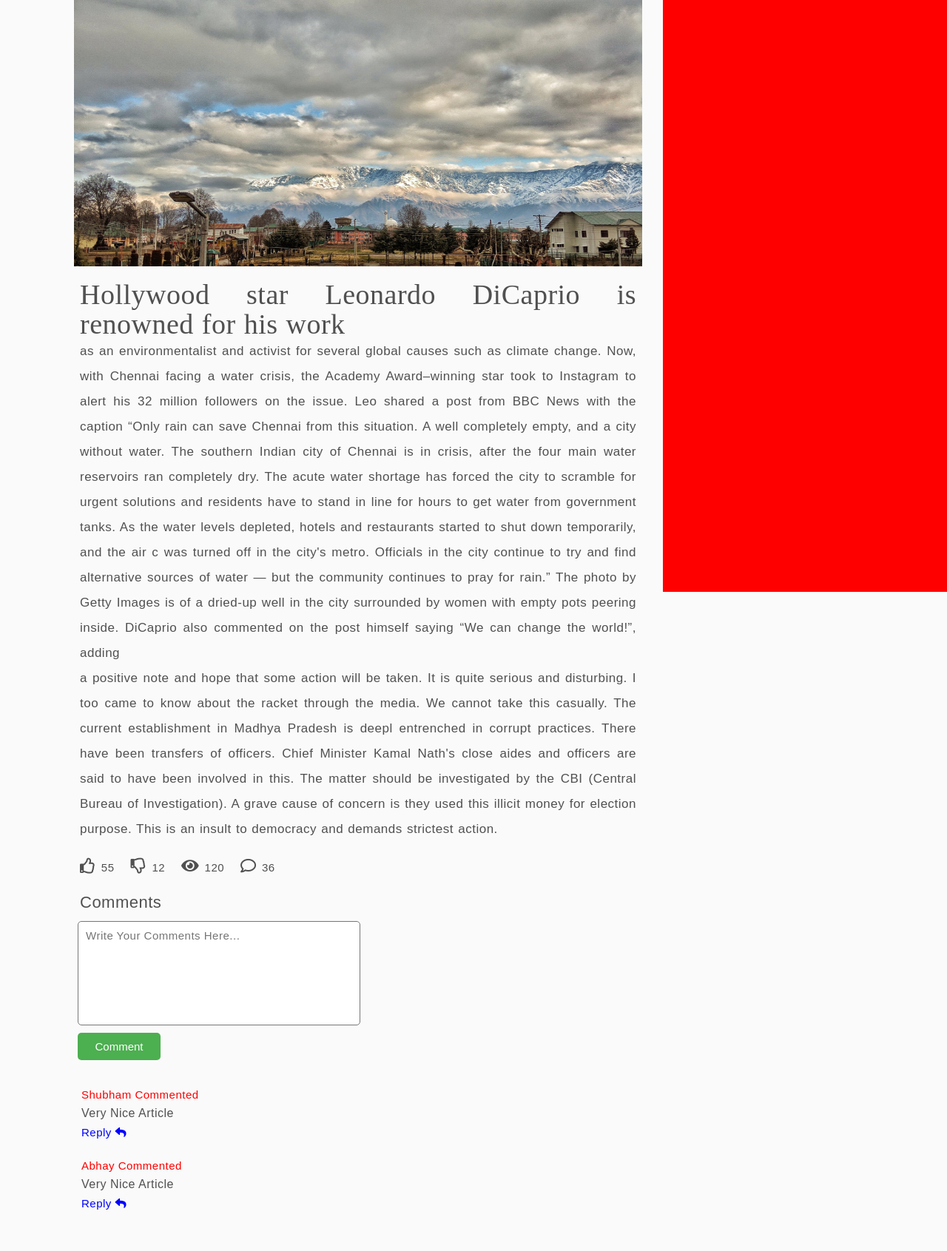
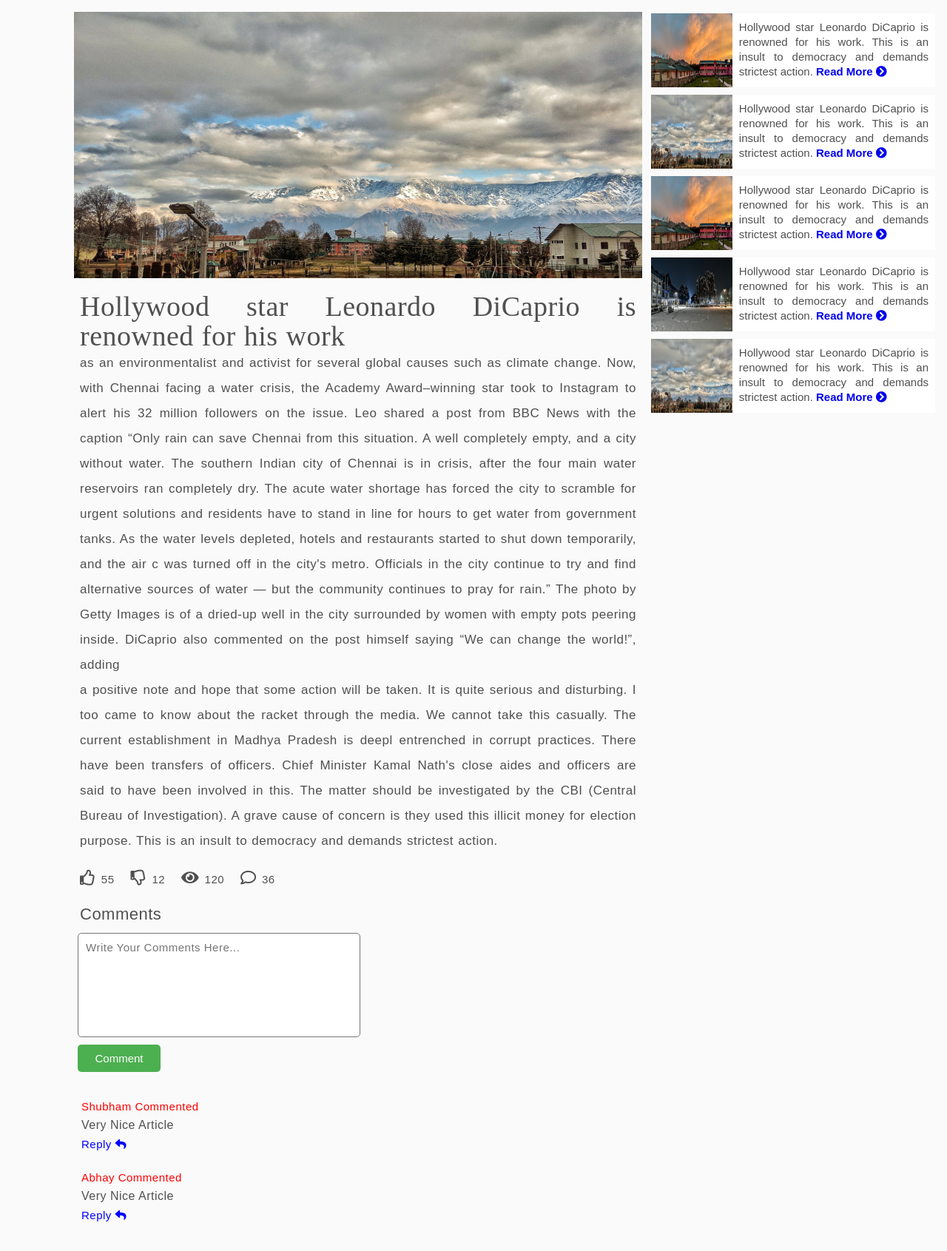
Before and after one commit to pnstech/pnstech.github.io, a PHP site: page /news.html in a window 1280 px wide. Shown: the whole page at 74% size. Before the commit the page ends 1635 px from the top, so only its background shows below. Run offline with PHP 8.4, Linux system fonts and the light colour scheme; some libraries are stand-ins or nearby versions.

Commit message:
night-king

```diff
--- a/css/news.css
+++ b/css/news.css
@@ -13,7 +13,7 @@ body{
    width:60%;
    height:auto;
    background: transparent;
-   margin:0 50px 0 100px;
+   margin:1rem 1rem 0 100px;
 }
 
 .news-body .news-img{
@@ -43,15 +43,6 @@ letter-spacing:0.5px;
   font-family: bold;
   line-height:40px;
    }
-
-.ad-body{
-width:30%;
-height:100vh;
-top:0;
-right:0;
-position: fixed;
-background:red;
-}
 
 .news-body .news-content .ldc{
    font-size:21px;
@@ -94,7 +85,7 @@ background:red;
 }
 
 .news-body .comments{
-   margin-bottom:20px;
+   margin-bottom:30px;
    display:flex;
    flex-direction:column;
 }
@@ -106,3 +97,61 @@ background:red;
    margin-top:8px;
    letter-spacing: 0.5px;
 }
+
+.ad-body{
+   width:30%;
+   height:100vh;
+   top:0;
+   right:0;
+   position: fixed;
+   display:flex;
+   align-items:center;
+   flex-direction: column;
+   padding:0.5rem 1rem;
+
+   }
+
+   .ad-body .flash{
+      background:white;
+      width:100%;
+      display: flex;
+      flex-direction:row;
+      height:100px;
+      overflow: hidden;
+      margin-top:10px;
+   }
+   .ad-body .flash .nimg{
+      height:100px;
+      width:30%;
+      overflow: hidden;
+   }
+   .ad-body .flash .nimg img{
+      width:100%;
+      height:100%;
+      cursor:pointer;
+      transition: all 0.4s ease;
+   }
+
+   .ad-body .flash .nimg img:hover{
+          width:107%;
+          height:107%;
+   }
+   .ad-body .flash .ncontent{
+      width:70%;
+      text-align: justify;
+      padding:9px;
+   }
+
+   .ad-body .flash .ncontent p{
+      font-size:15px;
+      line-height:20px;
+   }
+
+   .ad-body .flash .ncontent p a{
+      text-decoration: none;
+      font-weight:bold;
+   }
+
+   .ad-body .flash .ncontent p a:hover{
+      color:red;
+   }
--- a/index.html
+++ b/index.html
@@ -55,7 +55,7 @@ crossorigin="anonymous">
 <ul>
 <li><a href="index.html" class="home">Home</a></li>
 <li><a href="team.html" class="homex">Our team</a></li>
-<li><a href="#news" class="homex">News</a></li>
+<li><a href="news.html" class="homex">News</a></li>
 <li><a href="#about" class="homex">About Us</a></li>
 <li><a class="sub-menu">Exams <i class="fas fa-caret-square-down"></i></a>
 <ul>
@@ -194,8 +194,6 @@ Here you can check out the news & events related to each and every NIT.</p>
 </div>
 </div>
 
-
-<a id="news"></a>
 <div style="width:100%;height:1%;background:transparent;margin-top:4%;"></div>
 <div class="explore" style="margin-top:0;">
   <p class="main-expo">News & Articles</p>
@@ -210,7 +208,7 @@ Here you can check out the news & events related to each and every NIT.</p>
      <p>Lorem Ipsum is simply dummy text of the printing and
         typesetting industry.
        Lorem Ipsum has been the industry's standard...
-       <a href="#">Read Full <i class="fas fa-chevron-circle-right"></i></a></p>
+       <a href="#">Read Full<i class="fas fa-chevron-circle-right"></i></a></p>
      </p>
     </div>
 
--- a/news.html
+++ b/news.html
@@ -81,11 +81,49 @@ crossorigin="anonymous">
     </div>
         </div>
 <div class="ad-body">
-        <div class="flash"></div>
-        <div class="flash"></div>
-        <div class="flash"></div>
-        <div class="flash"></div>
-        <div class="flash"></div>
+
+        <div class="flash">
+            <div class="nimg"> <img src="images/nature srix.jpg"></div>
+            <div class="ncontent"><p>Hollywood star Leonardo DiCaprio is renowned for his work.
+                    This is an insult to democracy and demands strictest action.
+                     <a href="#">Read More  <i class="fas fa-chevron-circle-right"></i></a>
+            </p></div>
+        </div>
+
+        <div class="flash">
+                <div class="nimg"> <img src="images/nature sri.jpg"></div>
+                <div class="ncontent"><p>Hollywood star Leonardo DiCaprio is renowned for his work.
+                        This is an insult to democracy and demands strictest action.
+                         <a href="#">Read More  <i class="fas fa-chevron-circle-right"></i></a>
+                </p></div>
+            </div>
+
+            <div class="flash">
+                    <div class="nimg"> <img src="images/nature srix.jpg"></div>
+                    <div class="ncontent"><p>Hollywood star Leonardo DiCaprio is renowned for his work.
+                            This is an insult to democracy and demands strictest action.
+                             <a href="#">Read More  <i class="fas fa-chevron-circle-right"></i></a>
+                    </p></div>
+                </div>
+
+                <div class="flash">
+                        <div class="nimg"> <img src="images/nitsri.jpg"></div>
+                        <div class="ncontent"><p>Hollywood star Leonardo DiCaprio is renowned for his work.
+                                This is an insult to democracy and demands strictest action.
+                                 <a href="#">Read More  <i class="fas fa-chevron-circle-right"></i></a>
+                        </p></div>
+                    </div>
+
+                    <div class="flash">
+                            <div class="nimg"> <img src="images/nature sri.jpg"></div>
+                            <div class="ncontent"><p>Hollywood star Leonardo DiCaprio is renowned for his work.
+                                    This is an insult to democracy and demands strictest action.
+                                     <a href="#">Read More  <i class="fas fa-chevron-circle-right"></i></a>
+                            </p></div>
+                        </div>
+
+
+
     </div>
 
 </body>
```
